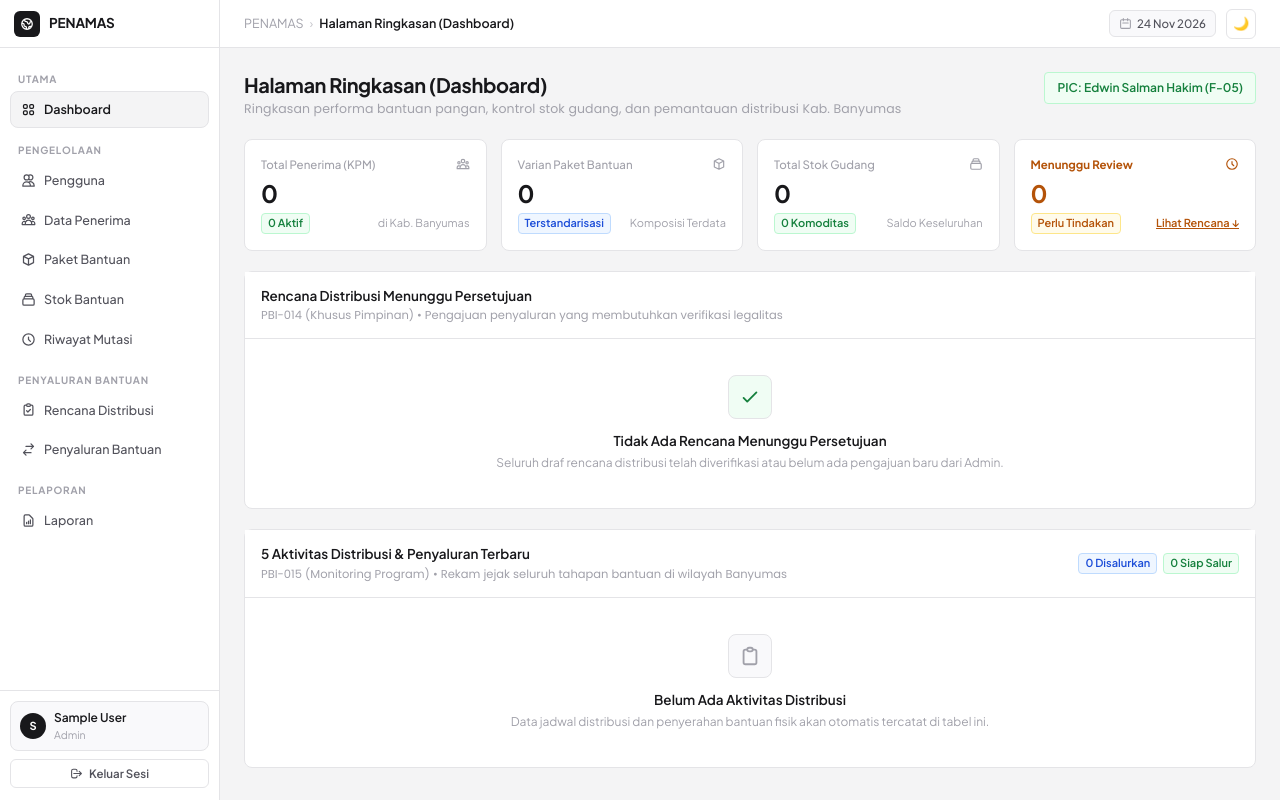
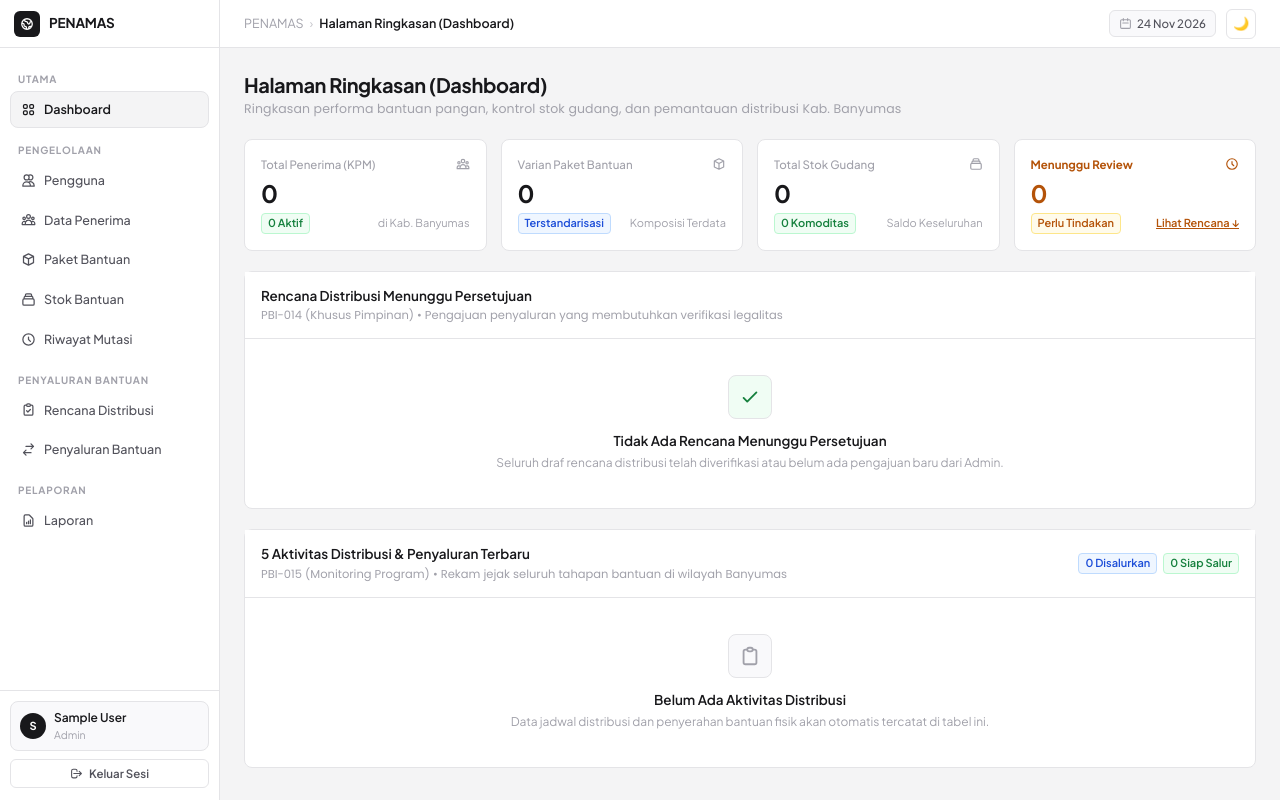
Before and after one commit to aghnamumtazilmi/ppl-reg01-kel02-penamas, a Laravel app: page /dashboard in a window 1280 px wide. Run offline with Laravel 12, Linux system fonts and the light colour scheme; the visitor is signed in with stand-in values (Sample User, id 1); data that the repository does not hold is empty; some libraries are stand-ins or nearby versions.

Commit message:
style: hapus badge PIC Edwin pada header dashboard

```diff
--- a/resources/views/dashboard.blade.php
+++ b/resources/views/dashboard.blade.php
@@ -2,14 +2,6 @@
 
 @section('page-title', 'Halaman Ringkasan (Dashboard)')
 @section('page-subtitle', 'Ringkasan performa bantuan pangan, kontrol stok gudang, dan pemantauan distribusi Kab. Banyumas')
-
-@section('page-actions')
-    <div style="display: flex; gap: 8px; align-items: center;">
-        <span class="stat-chip stat-chip-green" style="padding: 6px 12px; font-size: 12px;">
-            PIC: Edwin Salman Hakim (F-05)
-        </span>
-    </div>
-@endsection
 
 @section('content')
 <div style="display: flex; flex-direction: column; gap: 20px;">
```
